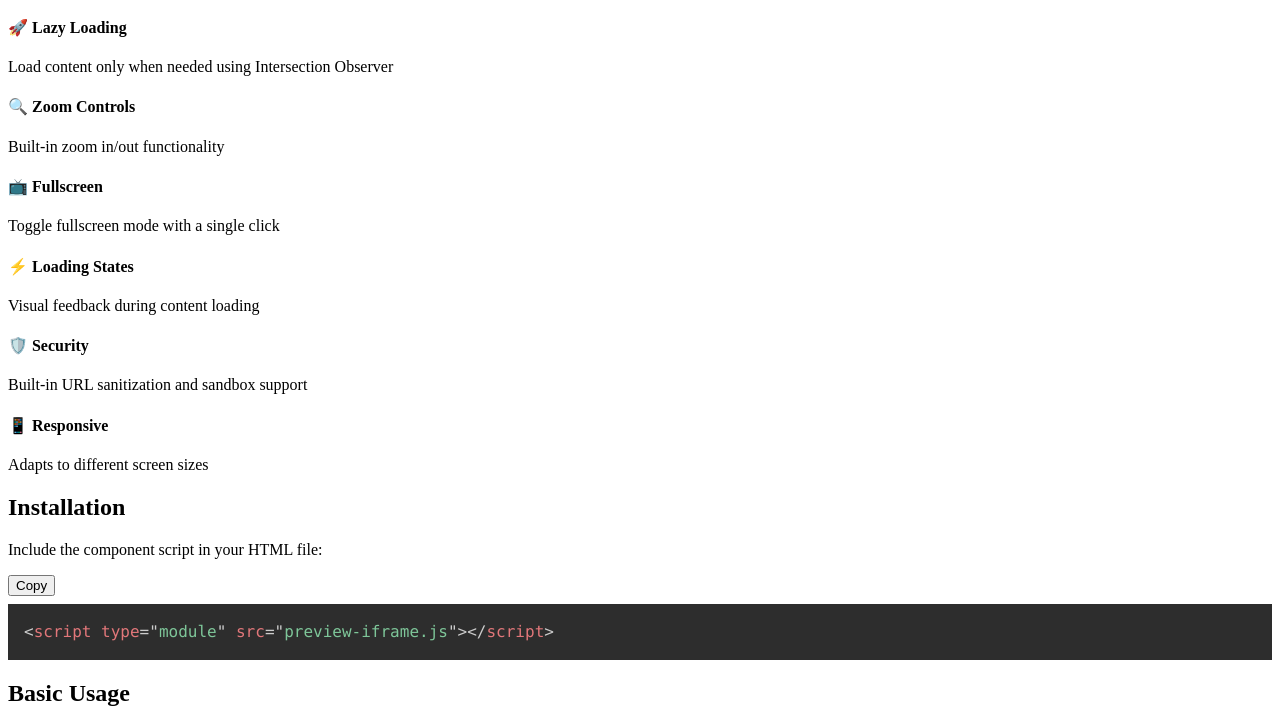
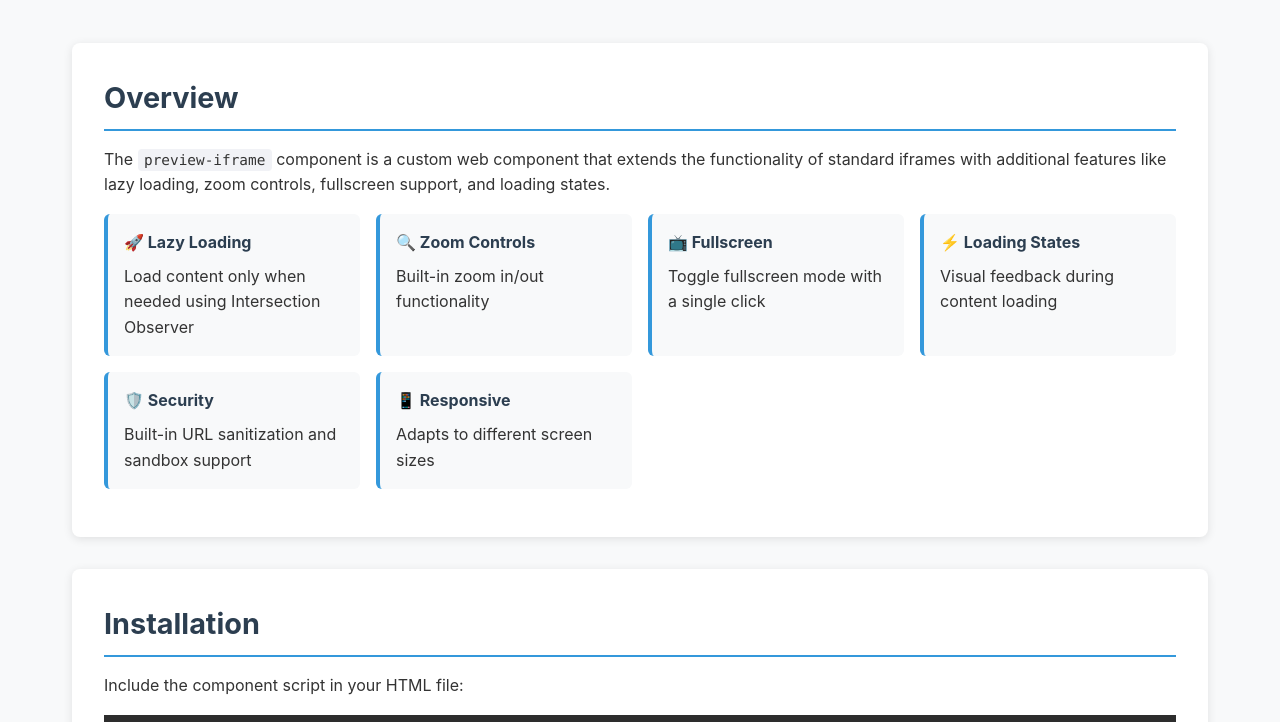
Before and after one commit to OctaEDLP00/wbc-preview-iframe, a plain HTML site: page index.html in a window 1280 px wide. Shown: the part 204-926 px from the top of the page. Drawn offline with nearby package versions, Linux system fonts and the light colour scheme; the site is published under a folder, as on GitHub Pages, so addresses that start at the root find nothing; a script that the page names is missing.

Commit message:
Corregir la ruta del archivo CSS en index.html

```diff
--- a/index.html
+++ b/index.html
@@ -5,7 +5,7 @@
     <meta name="viewport" content="width=device-width, initial-scale=1.0">
     <title>Preview iframe Component - Documentation</title>
     <link href="https://cdnjs.cloudflare.com/ajax/libs/prism/1.29.0/themes/prism-tomorrow.min.css" rel="stylesheet">
-    <link href="/global.css" rel="stylesheet">
+    <link href="./global.css" rel="stylesheet">
     <script type="module" src="./index.js"></script>
 </head>
 <body>
```
